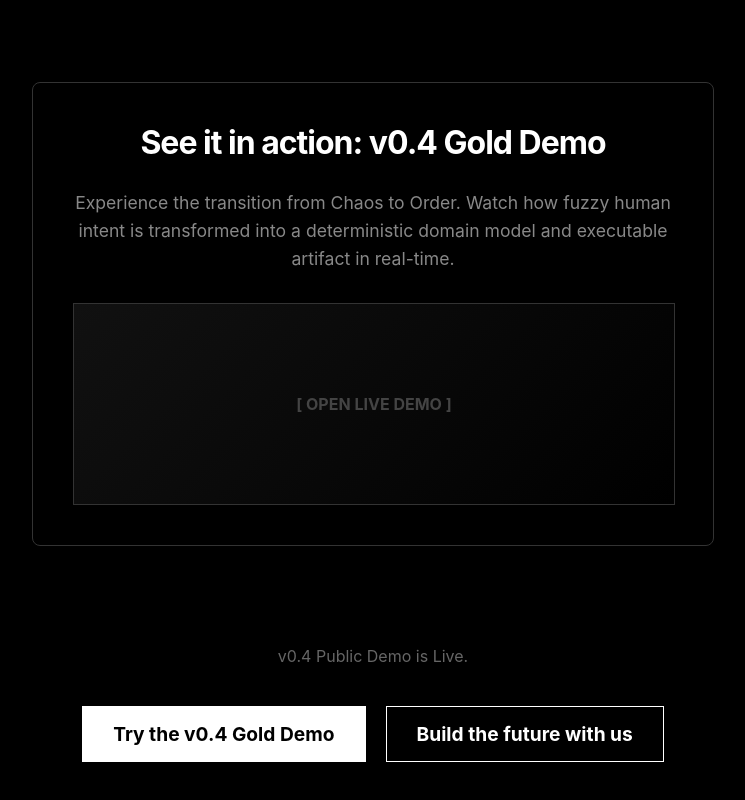
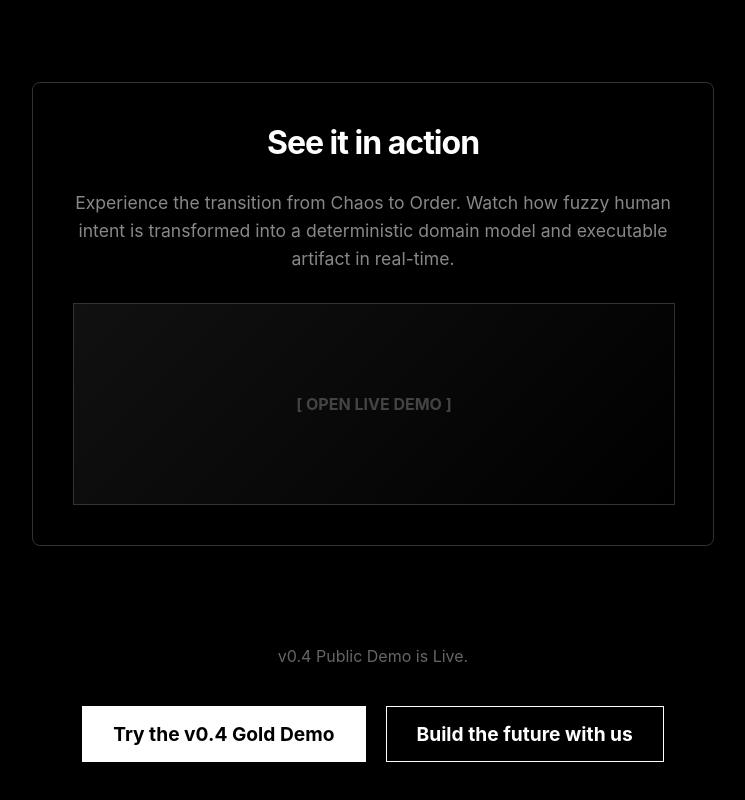
Before and after one commit to simgaudi/ple.simway.io, a plain HTML site: page index.html in a window 1280 px wide. Shown: the part 778-1578 px from the top of the page, without its empty margins (267-1012 px from the left). Drawn offline with Linux system fonts and the light colour scheme.

Commit message:
fix: remove internal version jargon from demo section heading

```diff
--- a/index.html
+++ b/index.html
@@ -234,7 +234,7 @@
         </div>
 
         <div class="demo-section">
-            <h2>See it in action: v0.4 Gold Demo</h2>
+            <h2>See it in action</h2>
             <p>
                 Experience the transition from Chaos to Order. Watch how fuzzy human intent is transformed into a deterministic domain model and executable artifact in real-time.
             </p>
```
